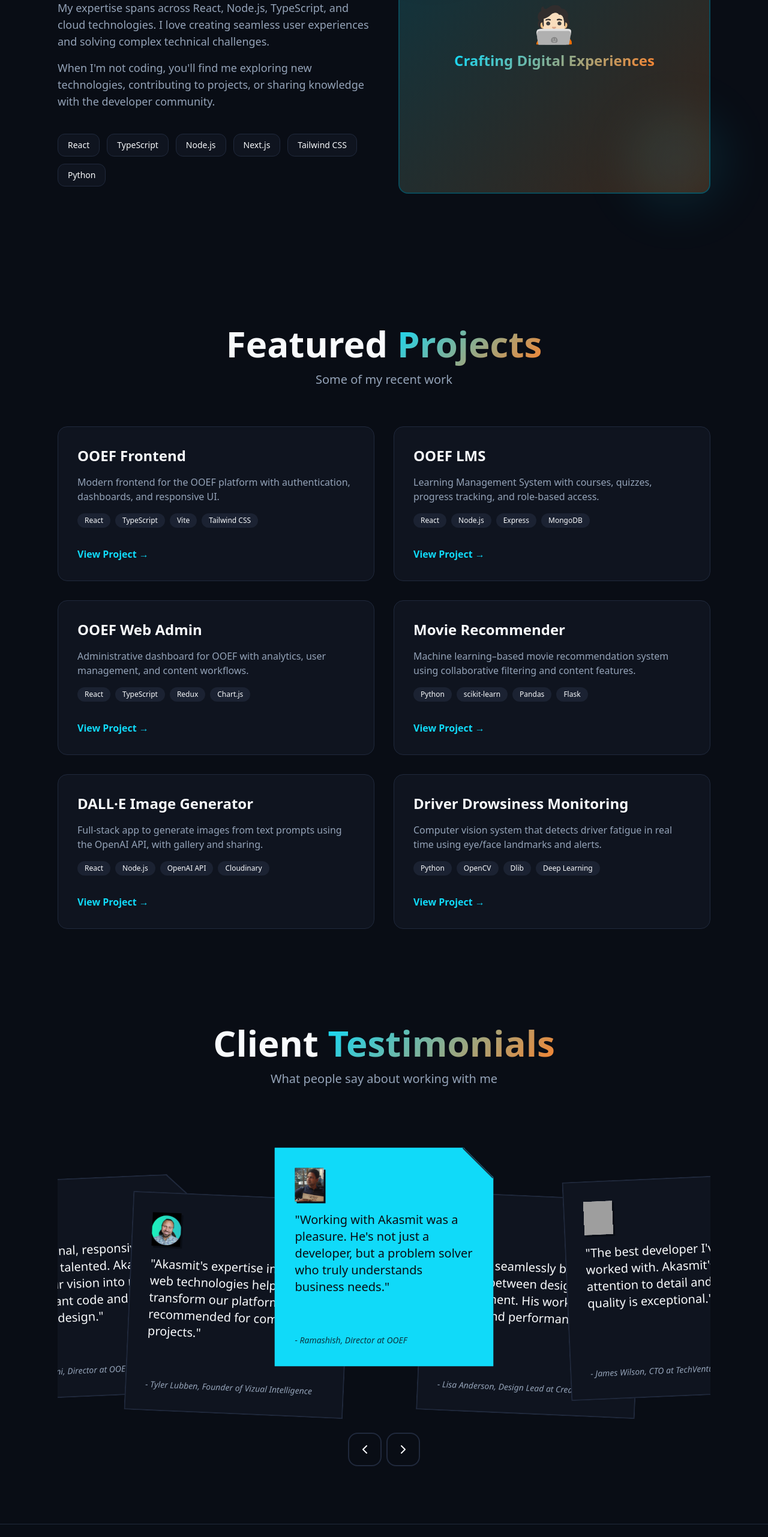
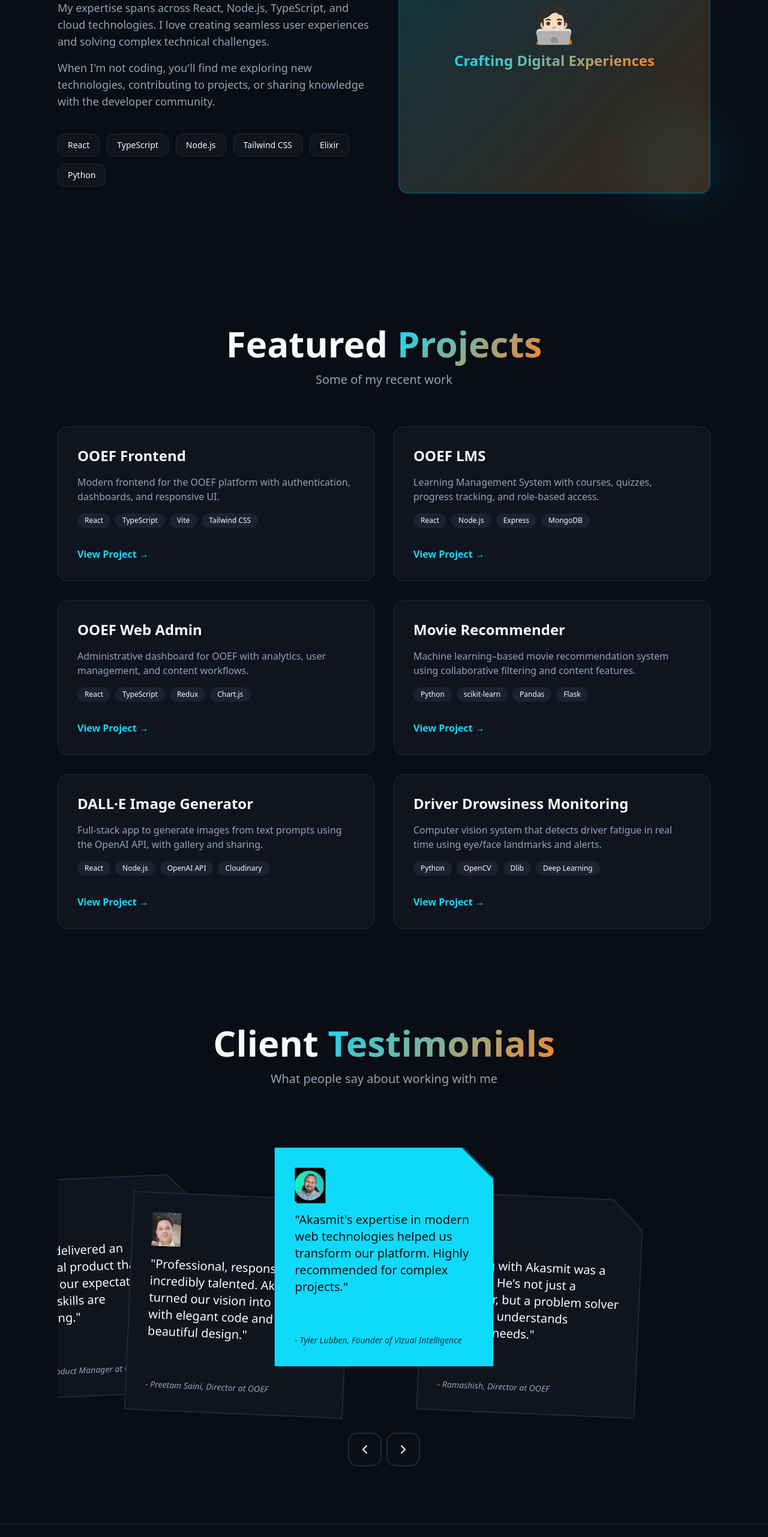
Before and after one commit to Akasmit/portfolio-site, a React (Vite) app: page / in a window 1280 px wide. Shown: the part 1137-3700 px from the top of the page at 60% size. Built offline with nearby package versions, Linux system fonts and the light colour scheme; grey boxes are pictures that could not be loaded.

Commit message:
Tools, Testimonials updated

```diff
--- a/src/components/About.tsx
+++ b/src/components/About.tsx
@@ -25,7 +25,7 @@ const About = () => {
           </div>
 
           <div className="flex flex-wrap gap-3 pt-4">
-            {["React", "TypeScript", "Node.js", "Next.js", "Tailwind CSS", "Python"].map((skill) => (
+            {["React", "TypeScript", "Node.js", "Tailwind CSS"," Elixir", "Python"].map((skill) => (
               <span
                 key={skill}
                 className="px-4 py-2 bg-card border border-border rounded-lg text-sm font-medium hover-glow"
--- a/src/components/ui/stagger-testimonials.tsx
+++ b/src/components/ui/stagger-testimonials.tsx
@@ -31,18 +31,18 @@ const testimonials = [
     by: "Ramashish, Director at OOEF",
   imgSrc: import.meta.env.BASE_URL + "Shish.png"
   },
-  {
-    tempId: 4,
-    testimonial: "Akasmit seamlessly bridges the gap between design and development. His work is pixel-perfect and performant.",
-    by: "Lisa Anderson, Design Lead at Creative Labs",
-    imgSrc: "https://i.pravatar.cc/150?img=5"
-  },
-  {
-    tempId: 5,
-    testimonial: "The best developer I've worked with. Akasmit's attention to detail and code quality is exceptional.",
-    by: "James Wilson, CTO at TechVentures",
-    imgSrc: "https://i.pravatar.cc/150?img=9"
-  },
+  // {
+  //   tempId: 4,
+  //   testimonial: "Akasmit seamlessly bridges the gap between design and development. His work is pixel-perfect and performant.",
+  //   by: "Lisa Anderson, Design Lead at Creative Labs",
+  //   imgSrc: "https://i.pravatar.cc/150?img=5"
+  // },
+  // {
+  //   tempId: 5,
+  //   testimonial: "The best developer I've worked with. Akasmit's attention to detail and code quality is exceptional.",
+  //   by: "James Wilson, CTO at TechVentures",
+  //   imgSrc: "https://i.pravatar.cc/150?img=9"
+  // },
   // {
   //   tempId: 6,
   //   testimonial: "Akasmit's full-stack expertise saved us months of development time. Absolutely worth every penny.",
```
